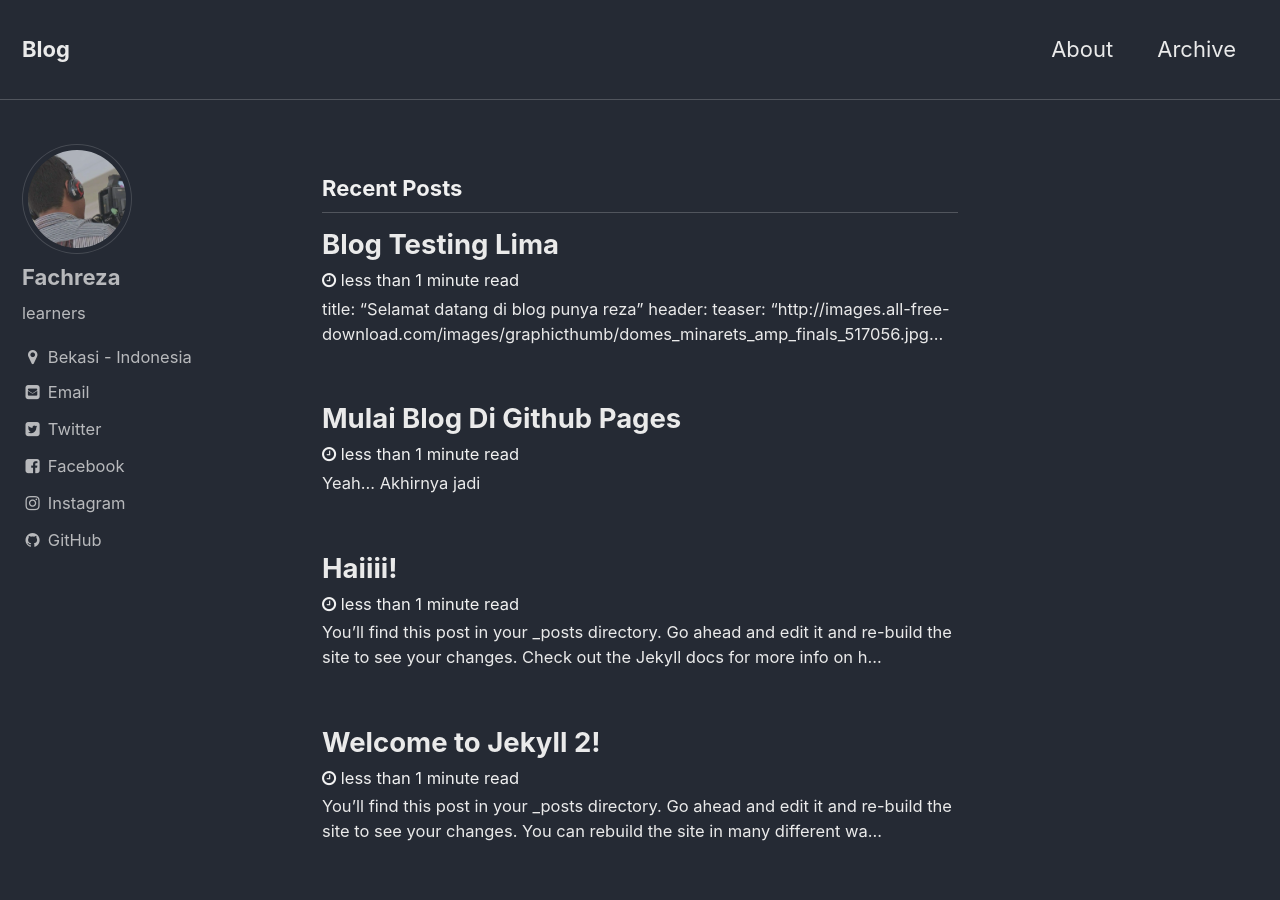
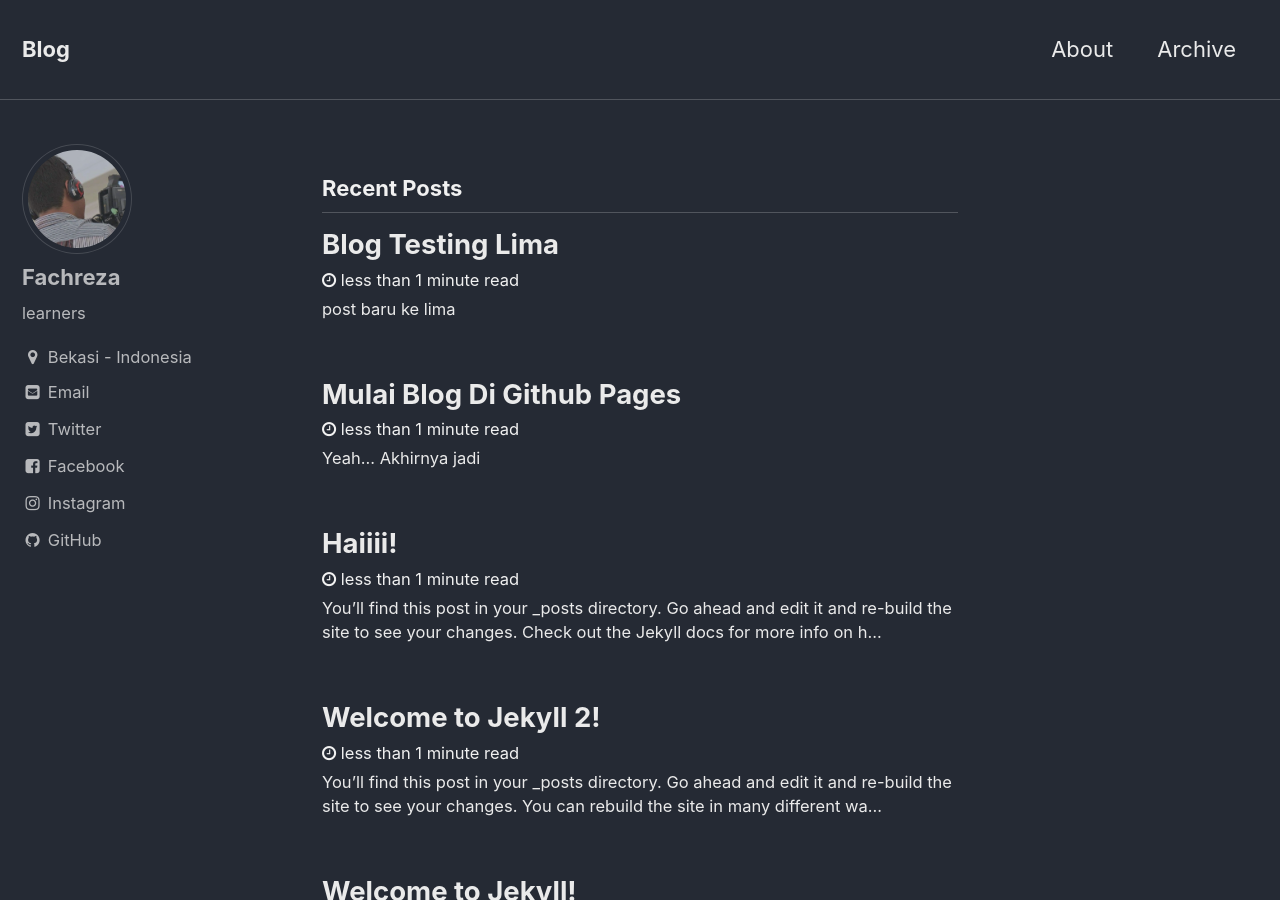
Before and after one commit to fahrz/blog, a Jekyll site: the page built from index.html, in a window 1280 px wide and 900 px high. Built offline with Jekyll 4.4.1, drawn with Linux system fonts in a browser that asks for light colours; the list of posts is cut into pages by our own code.

Commit message:
post baru

```diff
--- a/_posts/2018-01-03-blog-testing-lima.md
+++ b/_posts/2018-01-03-blog-testing-lima.md
@@ -1,16 +1,6 @@
 ---
 published: true
 ---
----
-title:  "Selamat datang di blog punya reza"
-header:
-  teaser: "http://images.all-free-download.com/images/graphicthumb/domes_minarets_amp_finals_517056.jpg"
-tags:
-  - hujan
-  - gerimis
-  - aceh
----
-
 ## post baru ke lima
 
 contoh tulisan
```
